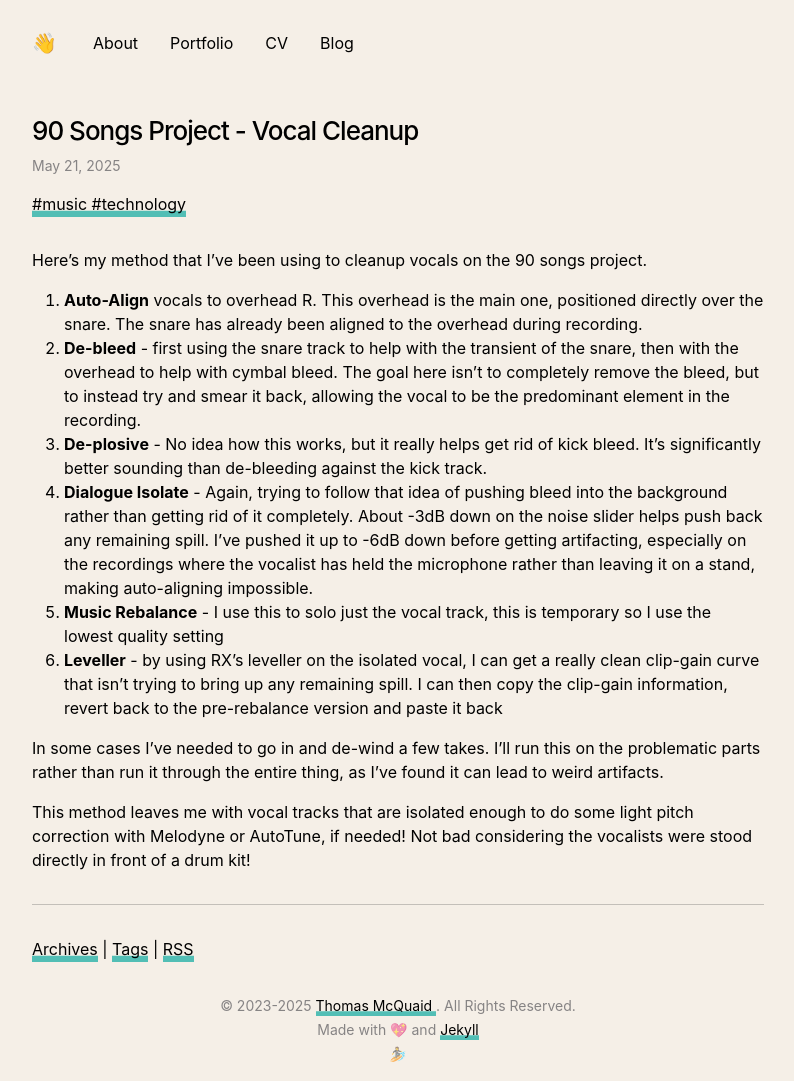
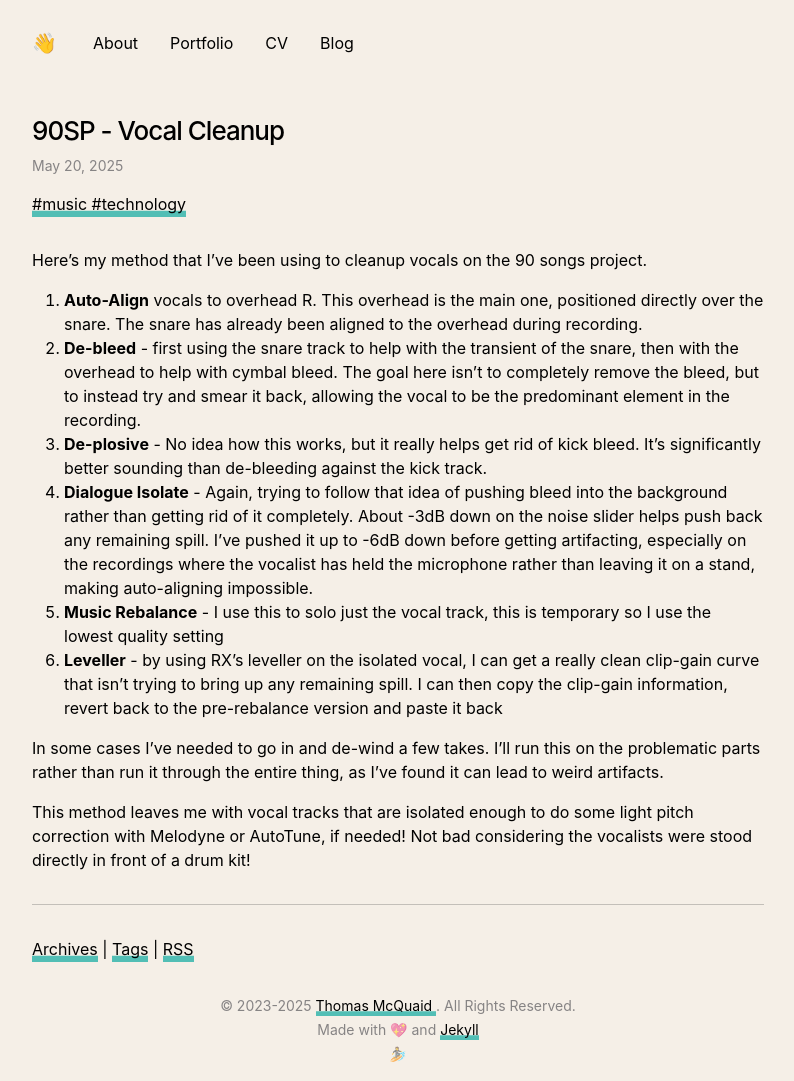
Before and after one commit to thomasmcquaidee/thomasmcquaidee.github.io, a Jekyll site: the page built from _posts/2025-05-21-ninty-songs-vocal-cleanup.md, in a window 1280 px wide. Shown: the whole page, without its empty margins (242-1036 px from the left). Built offline with Jekyll 4.4.1, drawn with Linux system fonts in a browser that asks for light colours.

Commit message:
Update 2025-05-21-ninty-songs-vocal-cleanup.md

```diff
--- a/_posts/2025-05-21-ninty-songs-vocal-cleanup.md
+++ b/_posts/2025-05-21-ninty-songs-vocal-cleanup.md
@@ -1,7 +1,7 @@
 ---
 layout: post
-title: 90 Songs Project - Vocal Cleanup
-date: 2025-05-21 11:42:00 +0000
+title: 90SP - Vocal Cleanup
+date: 2025-05-20 11:42:00 +0000
 tags:
   - music
   - technology
```
